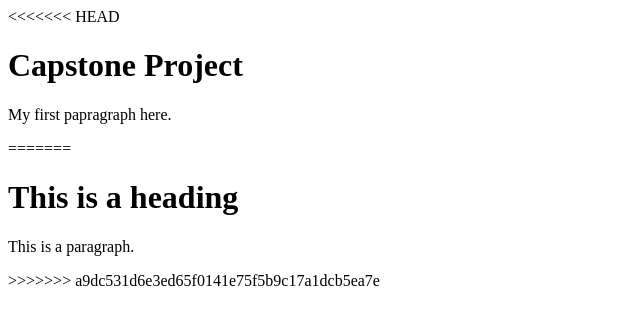
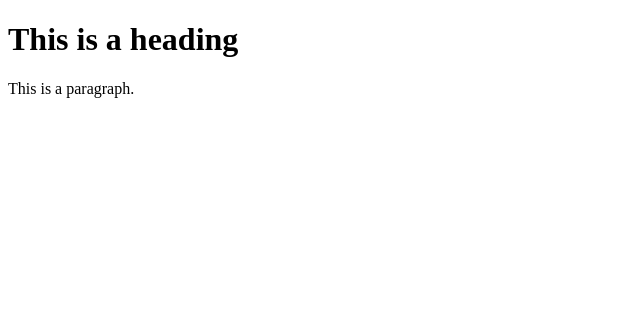
Before and after one commit to nyakagwafred/OpenCL, a plain HTML site: page index.html in a window 1280 px wide. Shown: the whole page, without its empty margins (0-640 px from the left). Drawn offline with Linux system fonts and the light colour scheme.

Commit message:
modified:   index.html

```diff
--- a/index.html
+++ b/index.html
@@ -4,13 +4,8 @@
 
 <body>
 
-<<<<<<< HEAD
-    <h1>Capstone Project</h1>
-    <p>My first papragraph here.</p>
-=======
     <h1>This is a heading</h1>
     <p>This is a paragraph.</p>
->>>>>>> a9dc531d6e3ed65f0141e75f5b9c17a1dcb5ea7e
 
 </body>
 
```
